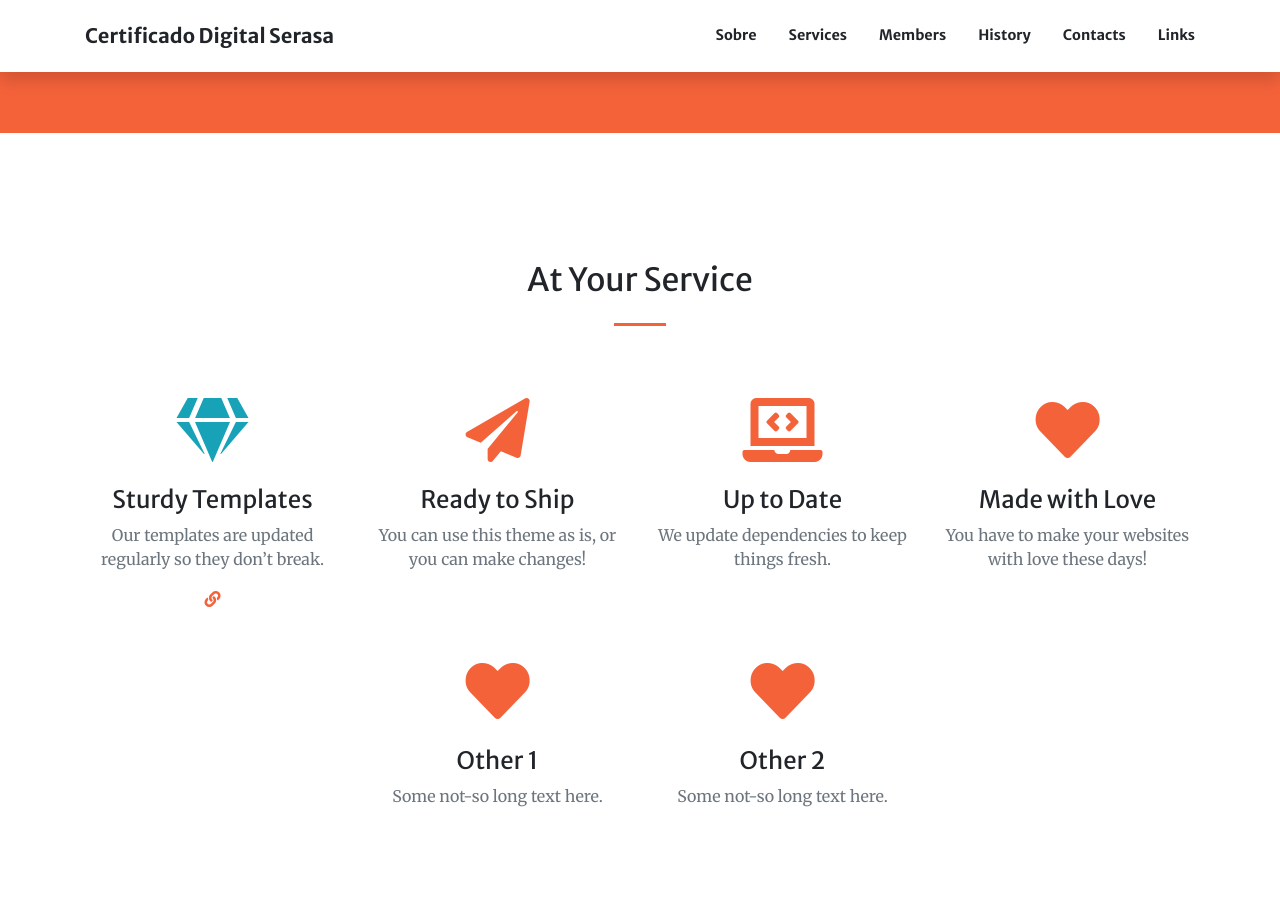
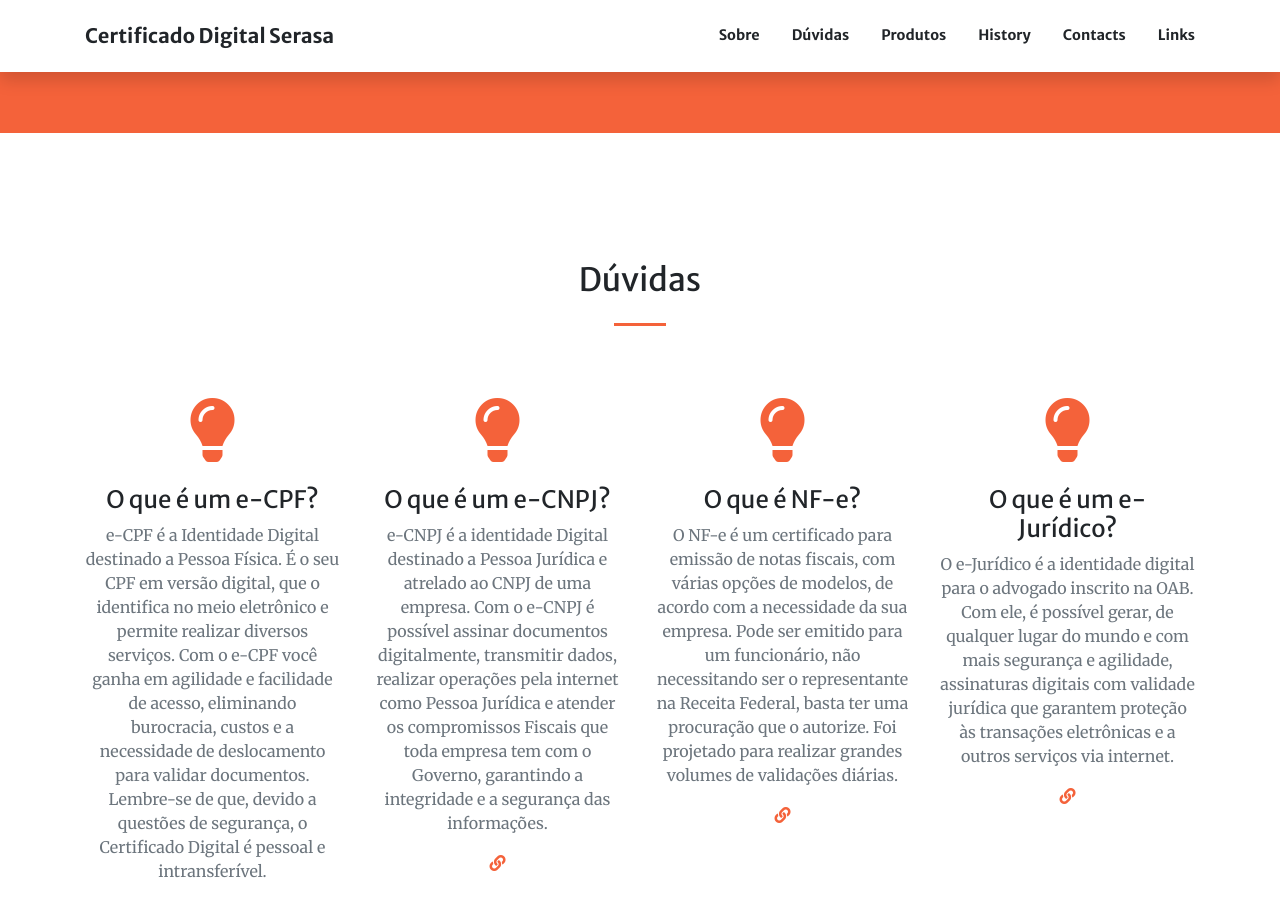
Before and after one commit to ltakao/my-project, a Jekyll site: the page built from index.md, in a window 1280 px wide and 900 px high, scrolled down 1317 px. Built offline with Jekyll 4.4.1, drawn with Linux system fonts in a browser that asks for light colours; nearby versions of some CDN libraries; some of the changed text lies outside the part shown.

Commit message:
- Seção dúvidas

```diff
--- a/_data/menus.yml
+++ b/_data/menus.yml
@@ -5,10 +5,10 @@
 header:
 - title: Sobre
   url: /#about
-- title: Services
-  url: /#services
-- title: Members
-  url: /#members
+- title: Dúvidas
+  url: /#doubt
+- title: Produtos
+  url: /#products
 - title: History
   url: /#timeline
 - title: Contacts
--- a/index.md
+++ b/index.md
@@ -24,29 +24,34 @@ sections:
         class: btn-light
 
   - type: services.html
-    section_id: services
+    section_id: doubt
     #background_style: bg-info
-    title: At Your Service
+    title: Dúvidas
     services:
-      - title: Sturdy Templates
-        text: Our templates are updated regularly so they don't break.
-        icon: fa-gem text-info
-        url: https://startbootstrap.com/
-      - title: Ready to Ship
-        text: You can use this theme as is, or you can make changes!
-        icon: fa-paper-plane
-      - title: Up to Date
-        text: We update dependencies to keep things fresh.
-        icon: fa-laptop-code
-      - title: Made with Love
-        text: You have to make your websites with love these days!
-        icon: fa-heart
-      - title: Other 1
-        text: Some not-so long text here.
-        icon: fa-heart
-      - title: Other 2
-        text: Some not-so long text here.
-        icon: fa-heart
+      - title: O que é um e-CPF?
+        text: e-CPF é a Identidade Digital destinado a Pessoa Física. É o seu CPF em versão digital, que o identifica no meio eletrônico e permite realizar diversos serviços. Com o e-CPF você ganha em agilidade e facilidade de acesso, eliminando burocracia, custos e a necessidade de deslocamento para validar documentos. Lembre-se de que, devido a questões de segurança, o Certificado Digital é pessoal e intransferível.
+        icon: fa-lightbulb
+        url: https://serasa.certificadodigital.com.br/clube-do-revendedor/cupom/?cp=CRLUC17648
+      - title: O que é um e-CNPJ?
+        text: e-CNPJ é a identidade Digital destinado a Pessoa Jurídica e atrelado ao CNPJ de uma empresa. Com o e-CNPJ é possível assinar documentos digitalmente, transmitir dados, realizar operações pela internet como Pessoa Jurídica e atender os compromissos Fiscais que toda empresa tem com o Governo, garantindo a integridade e a segurança das informações.
+        icon: fa-lightbulb
+        url: https://serasa.certificadodigital.com.br/clube-do-revendedor/cupom/?cp=CRLUC17648
+      - title: O que é NF-e?
+        text: O NF-e é um certificado para emissão de notas fiscais, com várias opções de modelos, de acordo com a necessidade da sua empresa. Pode ser emitido para um funcionário, não necessitando ser o representante na Receita Federal, basta ter uma procuração que o autorize. Foi projetado para realizar grandes volumes de validações diárias.
+        icon: fa-lightbulb
+        url: https://serasa.certificadodigital.com.br/clube-do-revendedor/cupom/?cp=CRLUC17648
+      - title: O que é um e-Jurídico?
+        text: O e-Jurídico é a identidade digital para o advogado inscrito na OAB. Com ele, é possível gerar, de qualquer lugar do mundo e com mais segurança e agilidade, assinaturas digitais com validade jurídica que garantem proteção às transações eletrônicas e a outros serviços via internet.
+        icon: fa-lightbulb
+        url: https://serasa.certificadodigital.com.br/clube-do-revendedor/cupom/?cp=CRLUC17648
+      - title: Qual a diferença do certificado A1 e o A3?
+        text: A principal diferença entre os certificados A1 e A3 é a geração e o armazenamento das chaves criptográficas (arquivo digital, token ou cartão). O certificado A1 tem seu arquivo gerado e armazenado no próprio computador pessoal do usuário, com validade de 1 ano. Já o A3 é disponibilizado em token ou cartão e pode ser utilizado em qualquer computador, com validade de 1 a 3 anos.
+        icon: fa-lightbulb
+        url: https://serasa.certificadodigital.com.br/clube-do-revendedor/cupom/?cp=CRLUC17648
+      - title: Como você receberá o certificado?
+        text: A compra é feita via e-commerce (Serasa Experian) e por meio do nosso link você receberá 10% de desconto diretamente no Carrinho de Compras ou poderá aplicar o cupom CRLUC17648, caso não seja feito automaticamente. Em seguida, agende a emissão do certificado em um posto da rede Serasa. Ao final do processo de emissão você receberá o seu certificado digital, conforme a opção escolhida na compra (A1 ou A3).
+        icon: fa-lightbulb
+        url: https://serasa.certificadodigital.com.br/clube-do-revendedor/cupom/?cp=CRLUC17648
 
   - type: portfolio.html
     # this section has always ID 'portfolio'
```
Also changed, not shown: other parts of index.md (+1 -1 lines).
